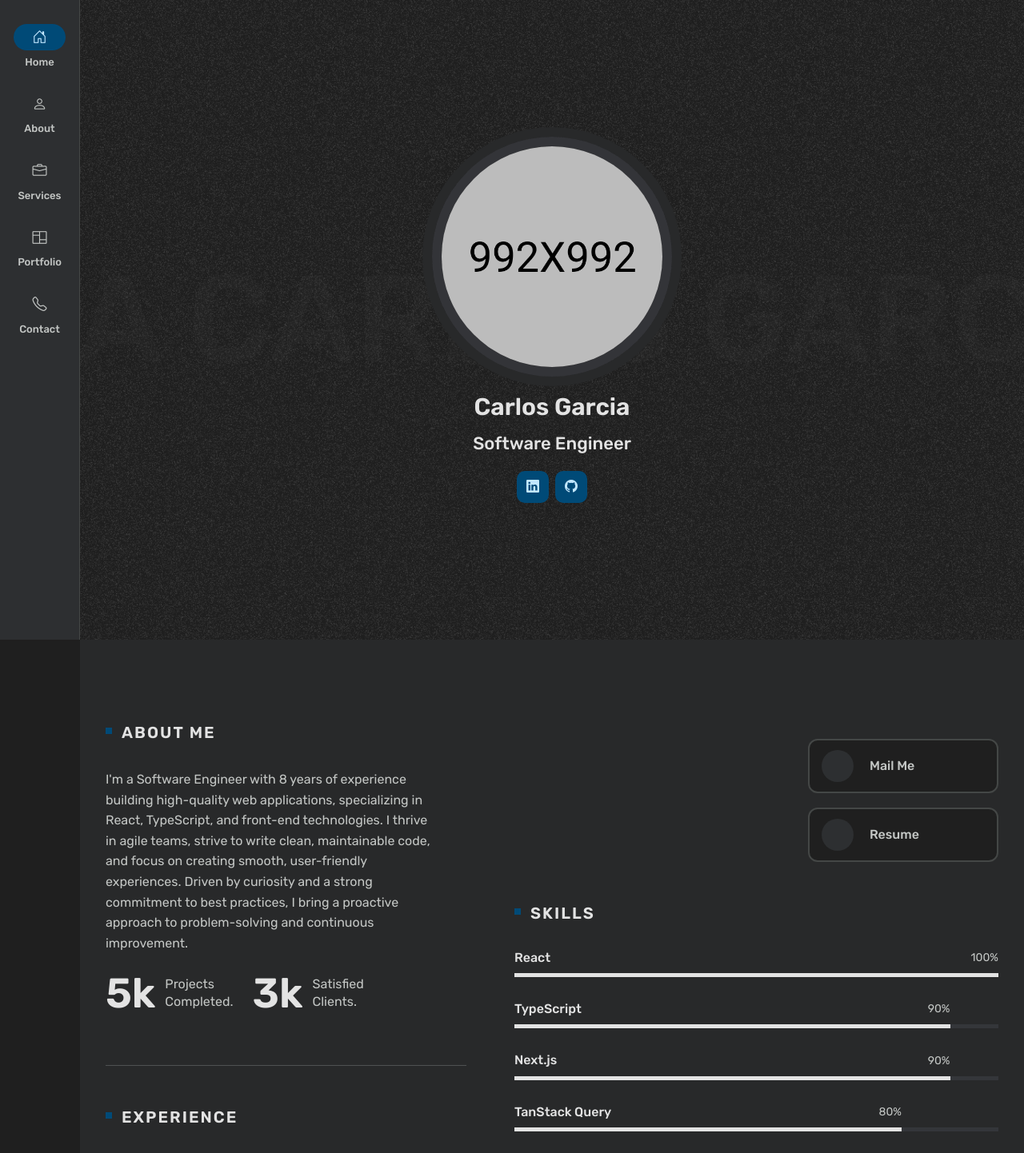
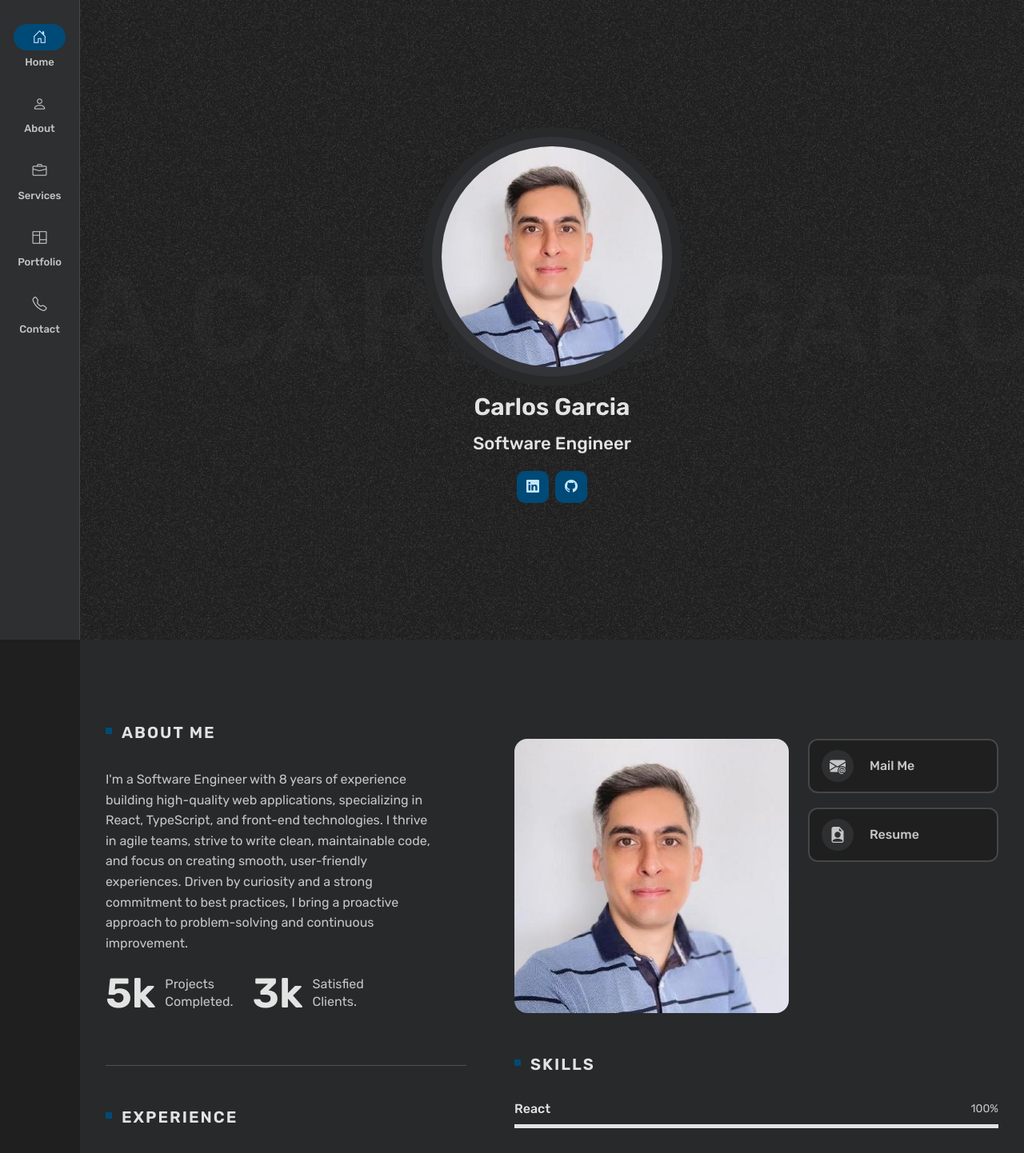
Before and after one commit to MrLapa/portfolio-carlos, a Next.js app: page / in a window 1280 px wide. Shown: the top 1442 px of the page at 80% size. Built offline with nearby package versions, Linux system fonts and the light colour scheme.

Commit message:
F-15: add custom content to welcome and about sections

```diff
--- a/src/screens/About/index.tsx
+++ b/src/screens/About/index.tsx
@@ -1,3 +1,5 @@
+import Image from "next/image"
+
 const skills = [
   { name: "React", value: 100 },
   { name: "TypeScript", value: 90 },
@@ -86,24 +88,28 @@ const About = ({ isActive, isEnteringFromTop }: {
           <div className="col-lg-7 sticky-lg-top ps-xl-5">
             <div className="row align-items-start">
               <div className="col-md-7 py-4">
-                {/* <div className="about-me-img">
-                  <Image src="assets/img/about-banner.jpg" alt="title" className="img-fluid" />
-                </div> */}
+                <div className="about-me-img">
+                  <Image src="/assets/img/welcome-avatar.jpg" alt="title" className="img-fluid" width="400" height="400" />
+                </div>
               </div>
               <div className="col-md-5 py-4">
                 <div className="about-content">
                   <ul>
                     <li>
                       <div className="a-icon">
-                        <i className="fa fa-envelope" />
+                        <i className="bi bi-envelope-at-fill" />
                       </div>
                       <div className="a-text">
-                        <a className="text-reset stretched-link" href="#">Mail Me</a>
+                        <a
+                          className="text-reset stretched-link"
+                          href="mailto:your-email@example.com?subject=Hello&body=I would like to get in touch with you.">
+                          Mail Me
+                        </a>
                       </div>
                     </li>
                     <li>
                       <div className="a-icon">
-                        <i className="fa-solid fa-file-pdf" />
+                        <i className="bi bi-file-earmark-person-fill" />
                       </div>
                       <div className="a-text">
                         <a className="text-reset stretched-link" href="#">Resume</a>
--- a/src/screens/Welcome/index.tsx
+++ b/src/screens/Welcome/index.tsx
@@ -15,7 +15,16 @@ const Welcome = () => {
               <div className="col-lg-6">
                 <div className="home-image">
                   <div className="home-image-in">
-                    <Image src="/assets/img/home-banner.jpg" alt="home banner" width={100} height={100} />
+                    <Image
+                      src="/assets/img/welcome-avatar.jpg"
+                      alt="welcome image"
+                      width={500}
+                      height={500}
+                      style={{
+                        width: "100%",
+                        height: "auto",
+                      }}
+                    />
                   </div>
                 </div>
                 <div className="home-intro d-flex align-items-center flex-column">
@@ -23,10 +32,10 @@ const Welcome = () => {
                   <h2>Software Engineer</h2>
                   <ul className="nav social-link">
                     <li>
-                      <a href="https://www.linkedin.com/in/carlos-ali-garcia/" target='_blank'><i className="bi bi-linkedin"></i></a>
+                      <a href="https://www.linkedin.com/in/carlos-ali-garcia/" target='_blank'><i className="bi bi-linkedin" /></a>
                     </li>
                     <li>
-                      <a href="https://github.com/MrLapa" target='_blank'><i className="bi bi-github"></i></a>
+                      <a href="https://github.com/MrLapa" target='_blank'><i className="bi bi-github" /></a>
                     </li>
                   </ul>
                 </div>
```
Also changed, not shown: public/assets/img/welcome-avatar.jpg (added).
